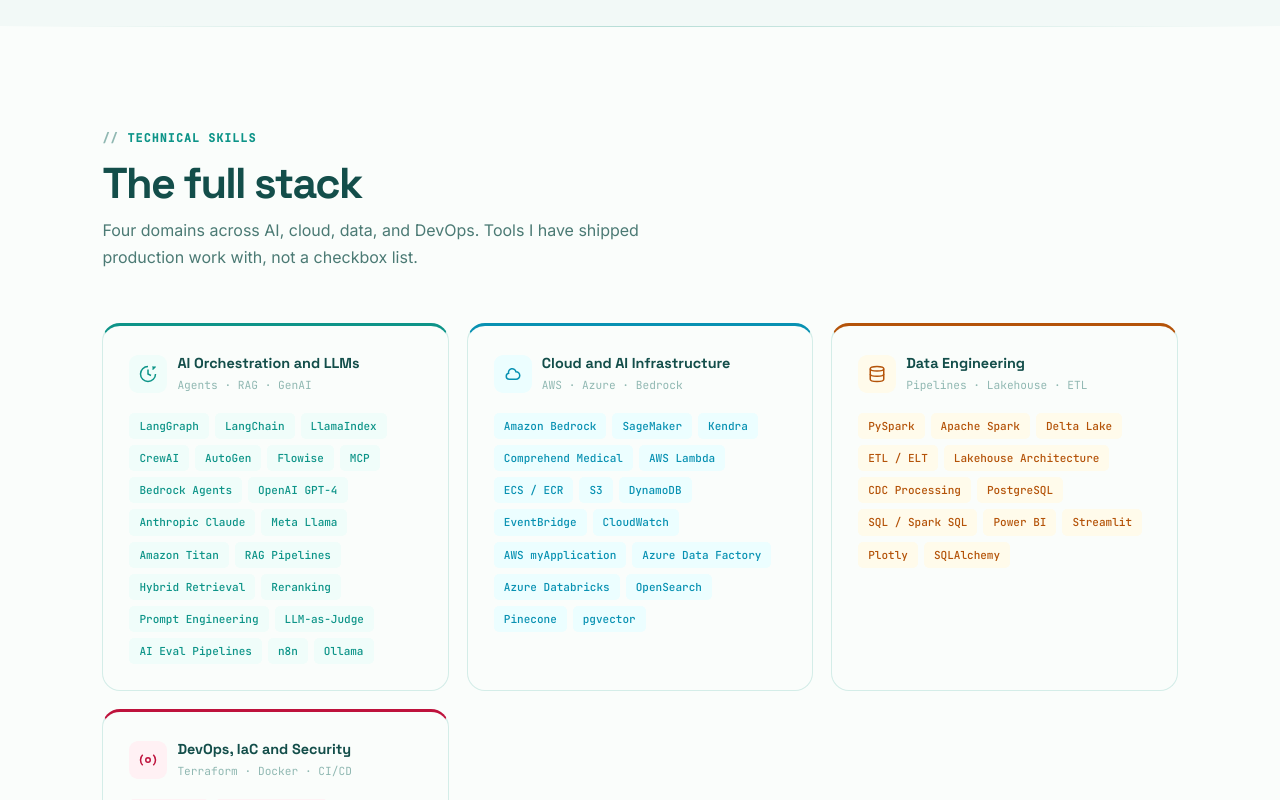
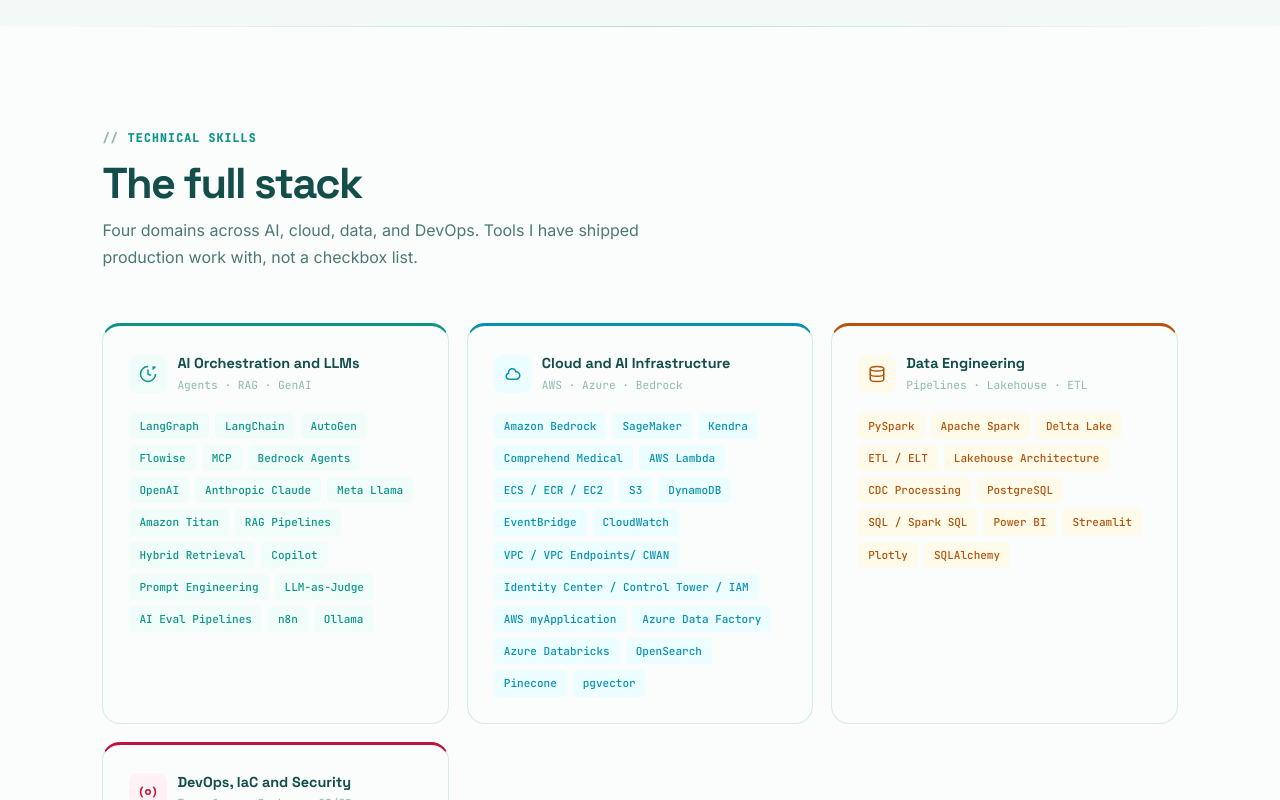
Before and after one commit to lope-dev/lope-dev.github.io, a plain HTML site: page index.html in a window 1280 px wide. Shown: the part 2213-3013 px from the top of the page. Drawn offline with Linux system fonts and the light colour scheme.

Commit message:
Fix typos and update tags in index.html
Corrected typos and improved clarity in project descriptions. Updated tags for better categorization.

```diff
--- a/index.html
+++ b/index.html
@@ -552,10 +552,10 @@
           I came into tech through an unusual path: a degree in Environmental Science, then a deliberate pivot into cloud infrastructure when I realized the hardest problems in the world run on data. That outsider perspective stuck. I still care more about <strong>what the system does for real people</strong> than whether it looks impressive in a diagram.
         </p>
         <p>
-          At Foundation Medicine, the AI work goes deep. I built the retrieval layer for a production RAG platform on <strong>Amazon Bedrock and OpenSearch</strong>, handling document chunking, hybrid keyword-semantic search, and embedding strategies tuned for clinical genomic text. The platform now serves 50,000+ documents at under three seconds per query, with relevance scores roughly <strong>28% higher</strong> than the baseline system it replaced.
+          At Foundation Medicine, the AI work goes deep. I built the retrieval layer for a production RAG platform on <strong>Amazon Bedrock and OpenSearch</strong>, handling document chunking, hybrid keyword-semantic search, and embedding strategies tuned for clinical genomic text. The platform now serves 50,000+ documents at under three seconds per query, with relevance more higher</strong> than the baseline system it replaced.
         </p>
         <p>
-          On the agentic side, I designed a <strong>multi-agent LLM platform in LangGraph and AWS Bedrock Agents</strong> with five specialized agents covering clinical, CRM, and research workflows. Getting state management, retry logic, and safe fallback paths right across agent boundaries was the interesting engineering challenge. The result was about a <strong>60% reduction in analyst data synthesis time</strong> once teams started running production workflows through it.
+          On the agentic side, I designed a <strong>multi-agent LLM platform in LangGraph and AWS Bedrock Agents</strong> with specialized agents covering clinical, and research workflows. Getting state management, retry logic, and safe fallback paths right across agent boundaries was the interesting engineering challenge. The result was about a <strong>60% reduction in analyst data synthesis time</strong> once teams started running production workflows through it.
         </p>
         <p>
           I also built <strong>MCP-compliant tool servers</strong> inside our GitHub and Jenkins environments, treating tool surface area as a product: proper input validation, error handling, and documentation so agents could call production tools reliably without unexpected failures cascading through a workflow. And I wired <strong>Salesforce CRM into our AI summarization layer</strong> via REST and webhooks, which brought over 200 internal users onto the integration within the first quarter.
@@ -615,13 +615,12 @@
       </div>
       <div class="tags">
         <span class="tag">LangGraph</span><span class="tag">LangChain</span>
-        <span class="tag">LlamaIndex</span><span class="tag">CrewAI</span>
         <span class="tag">AutoGen</span><span class="tag">Flowise</span>
         <span class="tag">MCP</span><span class="tag">Bedrock Agents</span>
-        <span class="tag">OpenAI GPT-4</span><span class="tag">Anthropic Claude</span>
+        <span class="tag">OpenAI</span><span class="tag">Anthropic Claude</span>
         <span class="tag">Meta Llama</span><span class="tag">Amazon Titan</span>
         <span class="tag">RAG Pipelines</span><span class="tag">Hybrid Retrieval</span>
-        <span class="tag">Reranking</span><span class="tag">Prompt Engineering</span>
+        <span class="tag">Copilot</span><span class="tag">Prompt Engineering</span>
         <span class="tag">LLM-as-Judge</span><span class="tag">AI Eval Pipelines</span>
         <span class="tag">n8n</span><span class="tag">Ollama</span>
       </div>
@@ -637,9 +636,11 @@
       <div class="tags">
         <span class="tag">Amazon Bedrock</span><span class="tag">SageMaker</span>
         <span class="tag">Kendra</span><span class="tag">Comprehend Medical</span>
-        <span class="tag">AWS Lambda</span><span class="tag">ECS / ECR</span>
+        <span class="tag">AWS Lambda</span><span class="tag">ECS / ECR / EC2</span>
         <span class="tag">S3</span><span class="tag">DynamoDB</span>
         <span class="tag">EventBridge</span><span class="tag">CloudWatch</span>
+        <span class="tag">VPC / VPC Endpoints/ CWAN</span>
+         <span class="tag">Identity Center / Control Tower / IAM</span>
         <span class="tag">AWS myApplication</span>
         <span class="tag">Azure Data Factory</span>
         <span class="tag">Azure Databricks</span>
```
